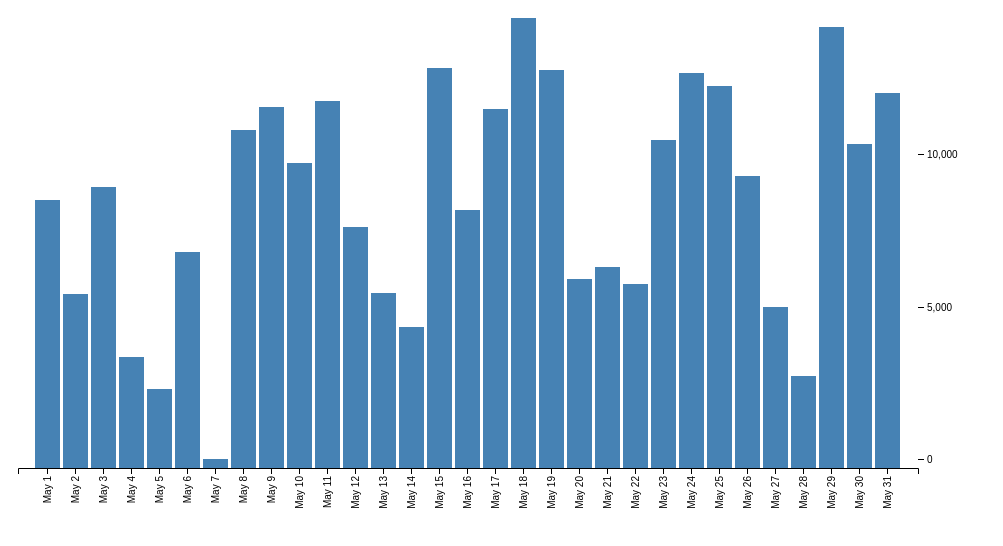
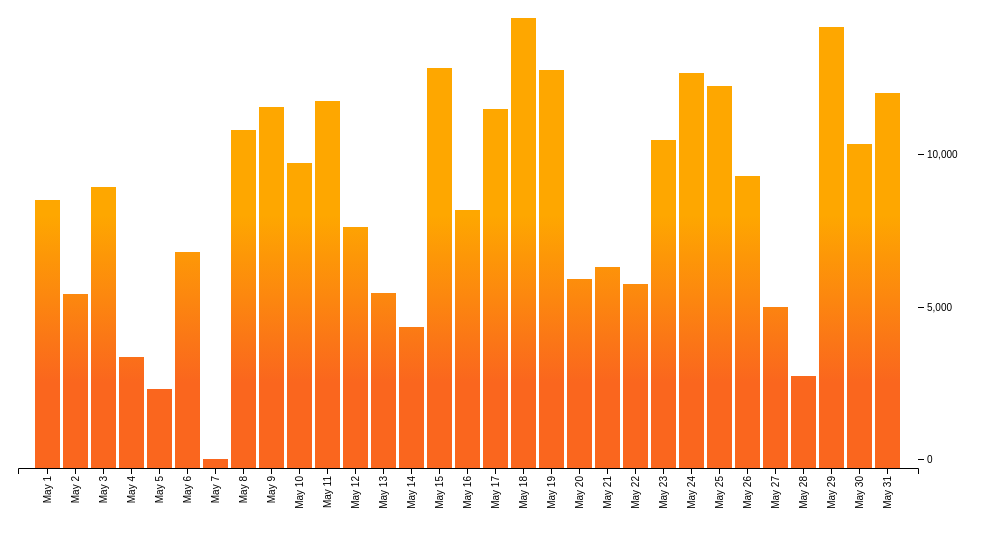
Before and after one commit to madebymak/d3_steps, a plain HTML site: page index.html in a window 1280 px wide. Shown: the whole page, without its empty margins (0-1003 px from the left). Drawn offline with nearby package versions, Linux system fonts and the light colour scheme.

Commit message:
Add gradient.

```diff
--- a/index.html
+++ b/index.html
@@ -43,8 +43,6 @@
     			.attr("transform", "translate(" + 0 + "," + 0+ ")");
 					// .attr("transform", "translate(" + margin.left + "," + margin.top + ")");
 
-
-
 				//create div for tooltip
 				var div = d3.select("body").append("div")
 					.attr("class", "tooltip")
@@ -70,6 +68,25 @@
 
 					//set min bar height
 					y.domain([-(maxY * .02), maxY]);
+
+					svg.append("linearGradient")
+				      .attr("id", "temperature-gradient")
+				      .attr("gradientUnits", "userSpaceOnUse")
+				      .attr("x1", 0)
+							.attr("y1", y(0))
+				      .attr("x2", 0)
+							.attr("y2", y(10000))
+							// .attr("spreadMethod", "pad")
+				    .selectAll("stop")
+				      .data([
+								{offset: "25%", color: "#fa661e"},
+								{offset: "80%", color: "#fea700"}
+				      ])
+				    .enter().append("stop")
+				      .attr("offset", function(d) { return d.offset; })
+				      .attr("stop-color", function(d) { return d.color; });
+
+							//////////////
 
           svg.append("g")
             .attr("class", "x axis")
--- a/styles.css
+++ b/styles.css
@@ -3,11 +3,12 @@ body {
 }
 
 .bar {
-  fill: steelblue;
+  /*fill: red;*/
+	fill: url(#temperature-gradient);
 }
 
 .bar:hover {
-  fill: brown;
+  fill: #ffcc00;
 }
 
 .x.path path {
```
